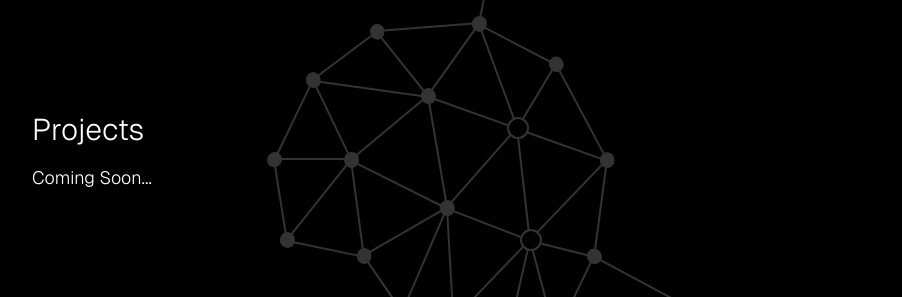
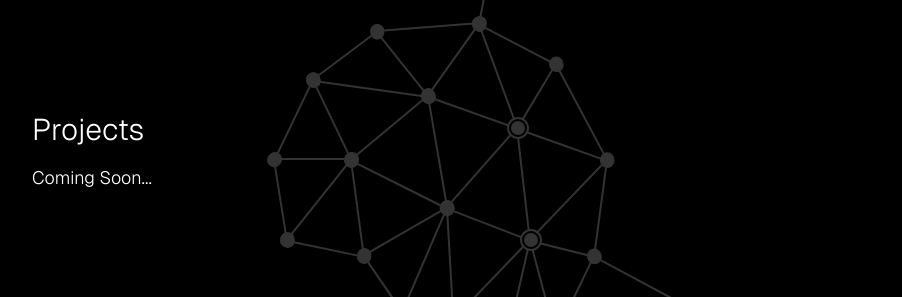
Before and after one commit to RishikSarkar/personal-portfolio-3.0, a Next.js app: page / in a window 1280 px wide. Shown: the part 2640-2937 px from the top of the page, without its empty margins (32-934 px from the left). Built offline with nearby package versions, Linux system fonts and the light colour scheme.

Commit message:
fixed center white circle not appearing error

```diff
--- a/src/components/BrainNode.tsx
+++ b/src/components/BrainNode.tsx
@@ -30,18 +30,15 @@ const BrainNode: React.FC<BrainNodeProps> = ({ x, y, project, scrollY, mainLineF
     updateFilled();
   }, [updateFilled]);
 
-  const nodeStyle = useMemo(() => ({
+  const containerStyle = useMemo(() => ({
     position: 'absolute' as const,
     left: `${x - (isHovered ? hoverSize : defaultSize) / 2}px`,
     top: `${y - (isHovered ? hoverSize : defaultSize) / 2}px`,
     width: `${isHovered ? hoverSize : defaultSize}px`,
     height: `${isHovered ? hoverSize : defaultSize}px`,
-    backgroundColor: isFilled ? '#ffffff' : '#333333',
-    borderRadius: '50%',
     transition: 'all 0.3s ease',
     cursor: 'pointer',
-    zIndex: 12,
-  }), [x, y, isHovered, isFilled]);
+  }), [x, y, isHovered]);
 
   const ringStyle = useMemo(() => ({
     position: 'absolute' as const,
@@ -56,17 +53,30 @@ const BrainNode: React.FC<BrainNodeProps> = ({ x, y, project, scrollY, mainLineF
     zIndex: 11,
   }), [gapSize, isFilled]);
 
+  const nodeStyle = useMemo(() => ({
+    position: 'absolute' as const,
+    top: '0',
+    left: '0',
+    right: '0',
+    bottom: '0',
+    backgroundColor: isFilled ? '#ffffff' : '#333333',
+    borderRadius: '50%',
+    transition: 'all 0.3s ease',
+    zIndex: 12,
+  }), [isFilled]);
+
   const handleMouseEnter = useCallback(() => setIsHovered(true), []);
   const handleMouseLeave = useCallback(() => setIsHovered(false), []);
 
   return (
     <div
-      className="brain-node"
-      style={nodeStyle}
+      className="brain-node-container"
+      style={containerStyle}
       onMouseEnter={handleMouseEnter}
       onMouseLeave={handleMouseLeave}
     >
       <div style={ringStyle} />
+      <div style={nodeStyle} />
       {isHovered && (
         <div className="project-popup" style={{
           position: 'absolute',
```
